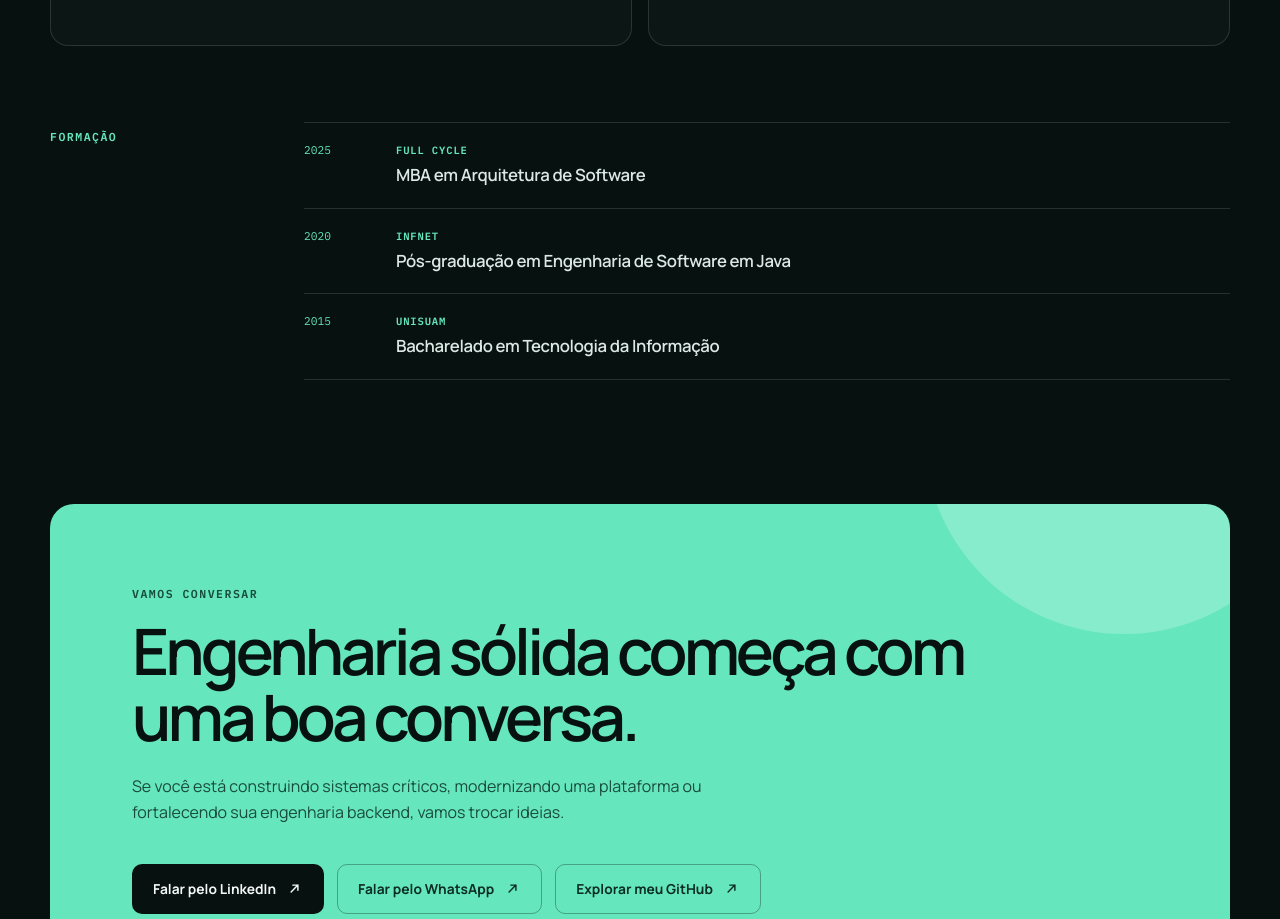
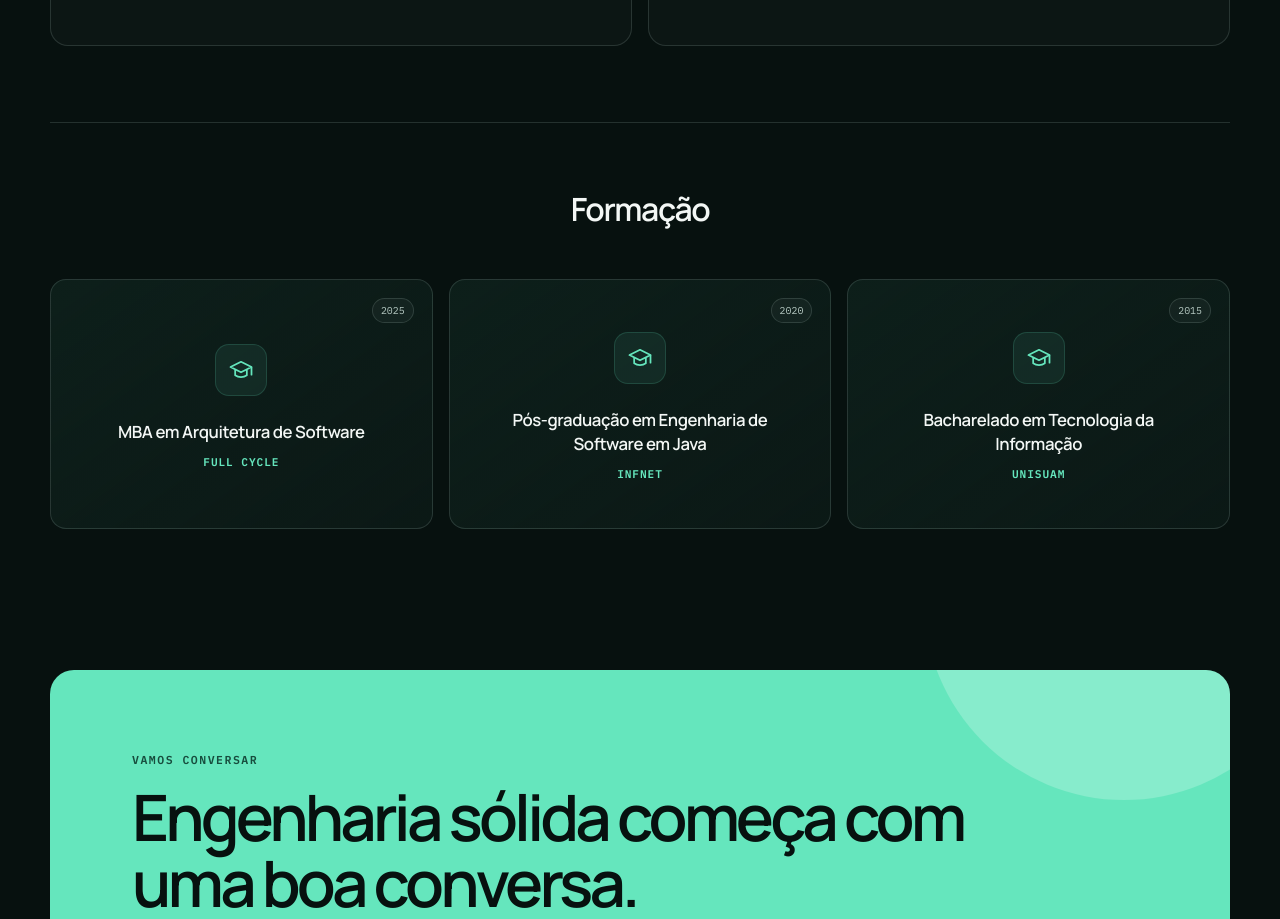
Before and after one commit to donascimentomarcelo/landing-page, a React (Vite) app: page / in a window 1280 px wide. Shown: the part 3960-4879 px from the top of the page. Built offline with nearby package versions, Linux system fonts and the light colour scheme.

Commit message:
Redesign education as academic cards

```diff
--- a/src/App.jsx
+++ b/src/App.jsx
@@ -305,6 +305,15 @@ function ExternalLinkIcon() {
   );
 }
 
+function EducationIcon() {
+  return (
+    <svg aria-hidden="true" viewBox="0 0 24 24">
+      <path d="m3 9.5 9-4.5 9 4.5-9 4.5-9-4.5Z" />
+      <path d="M7 12v4.5c2.8 2 7.2 2 10 0V12M21 10v6" />
+    </svg>
+  );
+}
+
 function SectionHeading({ label, title, intro }) {
   return (
     <div className="section-heading">
@@ -480,18 +489,19 @@ function App() {
         </section>
 
         <section className="education shell" aria-labelledby="education-title">
-          <h2 className="section-label" id="education-title">{t.educationLabel}</h2>
-          <ul className="education-list">
+          <h2 className="education-heading" id="education-title">{t.educationLabel}</h2>
+          <div className="education-grid">
             {t.education.map((item) => (
-              <li key={`${item.year}-${item.degree}`}>
-                <span>{item.year}</span>
-                <div>
-                  <p>{item.institution}</p>
-                  <h3>{item.degree}</h3>
+              <article className="education-card" key={`${item.year}-${item.degree}`}>
+                <span className="education-year">{item.year}</span>
+                <div className="education-icon">
+                  <EducationIcon />
                 </div>
-              </li>
+                <h3>{item.degree}</h3>
+                <p>{item.institution}</p>
+              </article>
             ))}
-          </ul>
+          </div>
         </section>
 
         <section className="contact section shell" id="contact">
--- a/src/App.scss
+++ b/src/App.scss
@@ -693,54 +693,96 @@ h1 {
 }
 
 .education {
-  display: grid;
-  grid-template-columns: 190px minmax(0, 1fr);
-  gap: clamp(28px, 5vw, 72px);
-  padding-bottom: clamp(24px, 4vw, 48px);
-
-  .section-label {
-    margin: 7px 0 0;
-  }
+  padding-block: clamp(40px, 5vw, 64px);
+  border-top: 1px solid $line;
 }
 
-.education-list {
+.education-heading {
+  margin: 0 0 clamp(32px, 4vw, 48px);
+  color: $ink;
+  font-size: clamp(1.75rem, 2.5vw, 2.35rem);
+  font-weight: 600;
+  letter-spacing: -0.045em;
+  text-align: center;
+}
+
+.education-grid {
+  display: grid;
+  grid-template-columns: repeat(3, minmax(0, 1fr));
+  gap: 16px;
+}
+
+.education-card {
+  position: relative;
+  min-height: 250px;
+  display: flex;
+  align-items: center;
+  flex-direction: column;
+  justify-content: center;
   margin: 0;
-  padding: 0;
-  border-top: 1px solid $line;
-  list-style: none;
+  padding: 36px 28px 32px;
+  background: linear-gradient(145deg, rgba(101, 230, 189, 0.065), rgba(13, 27, 24, 0.78));
+  border: 1px solid $line;
+  border-radius: 16px;
+  text-align: center;
+  transition: border-color 180ms ease, transform 180ms ease;
 
-  li {
-    display: grid;
-    grid-template-columns: 72px minmax(0, 1fr);
-    gap: 20px;
-    align-items: baseline;
-    padding-block: 20px;
-    border-bottom: 1px solid $line;
+  &:hover {
+    border-color: rgba(101, 230, 189, 0.38);
+    transform: translateY(-3px);
   }
 
-  span {
+  h3 {
+    max-width: 310px;
+    margin: 24px 0 10px;
+    color: $ink;
+    font-size: 1.05rem;
+    font-weight: 600;
+    letter-spacing: -0.025em;
+    line-height: 1.45;
+  }
+
+  p {
+    margin: 0;
     color: $accent;
     font-family: "IBM Plex Mono", monospace;
     font-size: 0.7rem;
-  }
-
-  p {
-    margin: 0 0 6px;
-    color: $accent;
-    font-family: "IBM Plex Mono", monospace;
-    font-size: 0.66rem;
     font-weight: 600;
     letter-spacing: 0.08em;
     text-transform: uppercase;
   }
+}
 
-  h3 {
-    margin: 0;
-    color: #dce8e4;
-    font-size: 1.05rem;
-    font-weight: 600;
-    letter-spacing: -0.02em;
-    line-height: 1.45;
+.education-year {
+  position: absolute;
+  top: 18px;
+  right: 18px;
+  padding: 5px 8px;
+  color: #b8cbc4;
+  background: rgba(255, 255, 255, 0.035);
+  border: 1px solid $line;
+  border-radius: 999px;
+  font-family: "IBM Plex Mono", monospace;
+  font-size: 0.62rem;
+}
+
+.education-icon {
+  width: 52px;
+  height: 52px;
+  display: grid;
+  place-items: center;
+  color: $accent;
+  background: rgba(101, 230, 189, 0.08);
+  border: 1px solid rgba(101, 230, 189, 0.16);
+  border-radius: 14px;
+
+  svg {
+    width: 28px;
+    fill: none;
+    stroke: currentColor;
+    stroke-linecap: round;
+    stroke-linejoin: round;
+    stroke-width: 1.5;
   }
 }
 
@@ -942,15 +984,9 @@ button:focus-visible {
     grid-row: 2;
   }
 
-  .education {
-    grid-template-columns: 1fr;
-    gap: 16px;
-  }
+  .education-grid { grid-template-columns: 1fr; }
 
-  .education-list li {
-    grid-template-columns: 58px minmax(0, 1fr);
-    gap: 14px;
-  }
+  .education-card { min-height: 220px; }
 
   .contact-panel::after {
     width: 260px;
```
